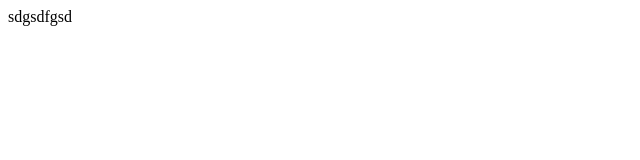
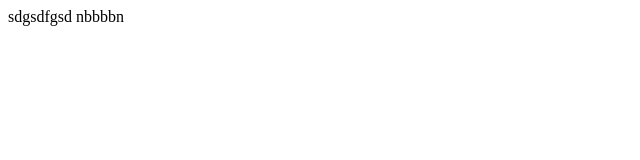
Before and after one commit to wilsonchalar/prueba, a plain HTML site: page index.html in a window 1280 px wide. Shown: the full height of the page, 0-640 px from the left. Drawn offline with Linux system fonts and the light colour scheme.

Commit message:
commit nuevo

```diff
--- a/index.html
+++ b/index.html
@@ -4,6 +4,6 @@
      <title>Curso de Git</title>
 </head>
 <body>
-		sdgsdfgsd
+		sdgsdfgsd nbbbbn
 </body>
 </html>
```
